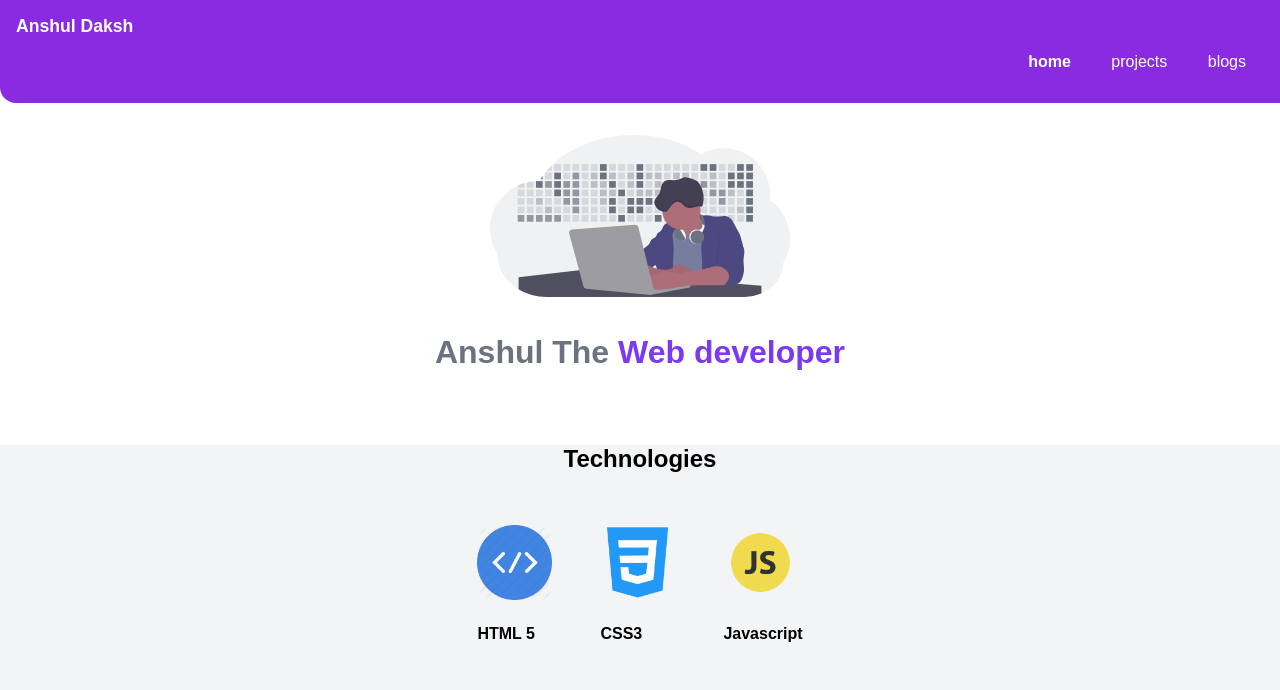
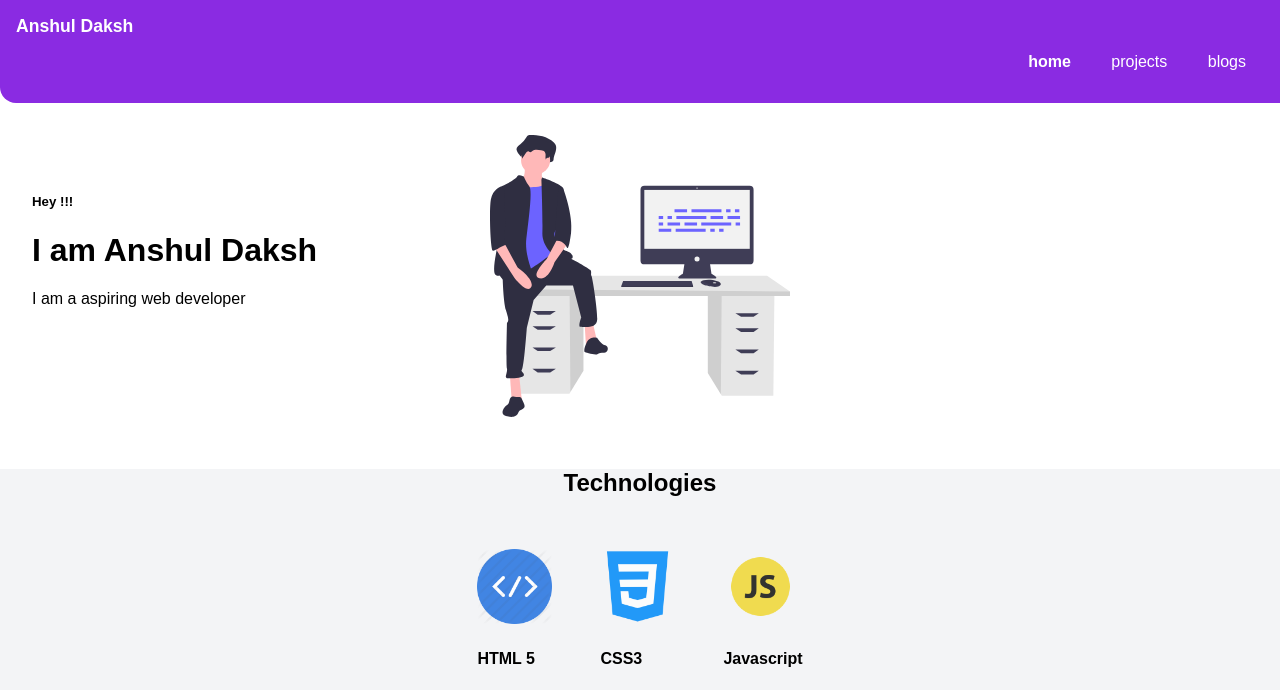
Before and after one commit to anshuldaksh2016/portfolio-site, a plain HTML site: page index.html in a window 1280 px wide. Shown: the top 690 px of the page. Drawn offline with Linux system fonts and the light colour scheme.

Commit message:
fix:hero image fix

```diff
--- a/index.html
+++ b/index.html
@@ -29,10 +29,15 @@
 
     <!-- header -->
     <header class="hero">
-        <img class="hero-img" src="images/hero3.svg" />
-        <h1 class="hero-heading">
-            Anshul The <span class="heading-inverted"> Web developer</span>
-        </h1>
+        <div class="slide">
+            <img class="hero-img" src="/images/undraw_feeling_proud_qne1.svg" />
+        </div>
+
+        <div class="hero-content">
+            <h5>Hey !!!</h5>
+            <h1> I am Anshul Daksh</h1>
+            <p>I am a aspiring web developer</p>
+        </div>
     </header>
 
     <!-- off white section -->
--- a/styles.css
+++ b/styles.css
@@ -92,15 +92,20 @@ nav .link:hover {
 
 .hero {
   padding: 2rem;
-  padding: top 5rem;
+  position: relative;
+  z-index: 1;
 }
 .hero .hero-img {
   max-width: 300px;
   display: block;
   margin: auto;
 }
+.hero-content {
+  position: absolute;
+  top: 20%;
+}
 
-.hero .hero-heading {
+/*.hero .hero-heading {
   padding-top: 1rem;
   color: #6b7280;
   text-align: center;
@@ -108,7 +113,7 @@ nav .link:hover {
 
 .hero .hero-heading .heading-inverted {
   color: #7c3af0;
-}
+}*/
 
 /* section  */
 
```
Also changed, not shown: images/undraw_feeling_proud_qne1.svg (added).
